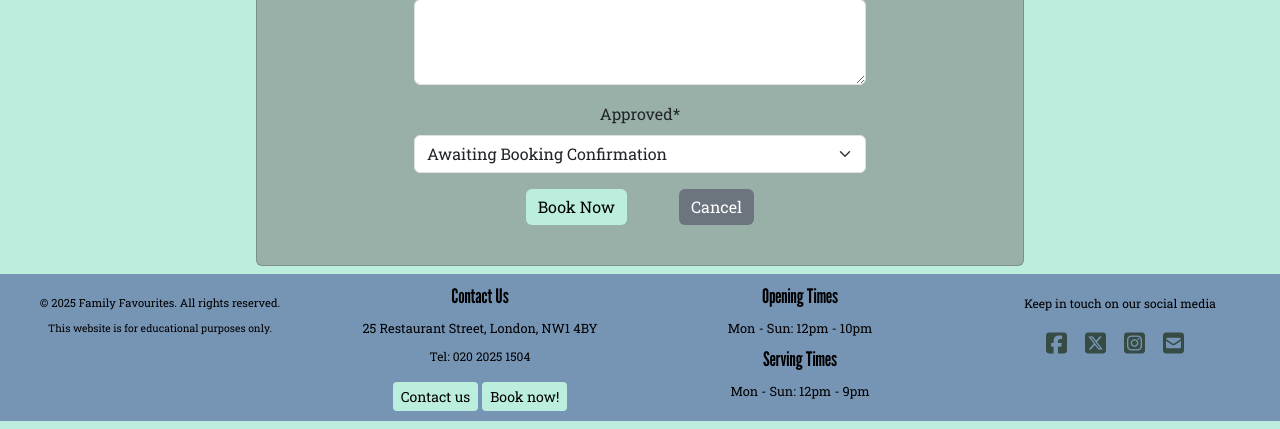
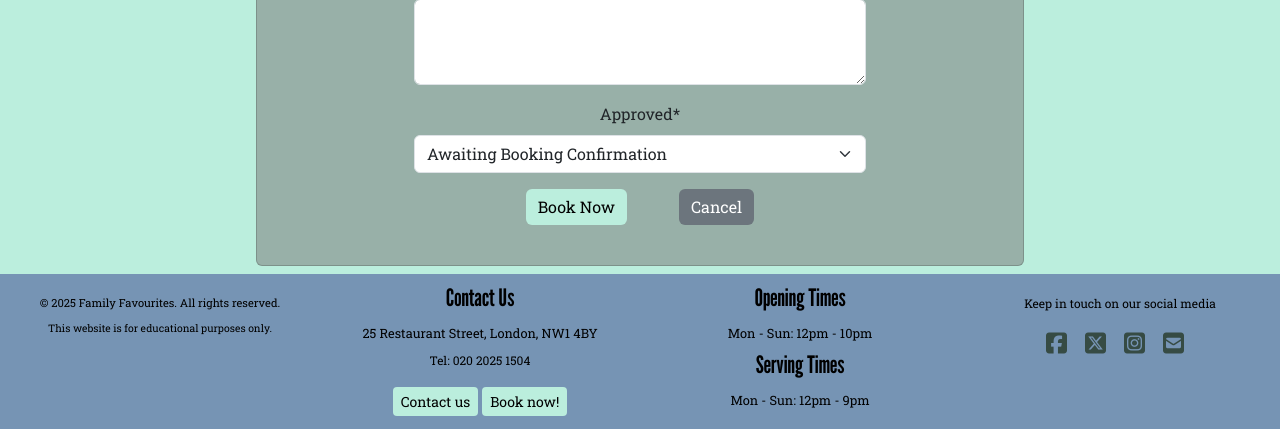
Before and after one commit to Diane-4P/family-favourites, a Django app: page /book_a_table/ in a window 1280 px wide. Shown: the part 1061-1490 px from the top of the page. Run offline with Django 4.2, Linux system fonts and the light colour scheme; the visitor is signed in with stand-in values (Sample User, id 1); data comes from the database, SQL or seed files in the repository; some libraries are stand-ins or nearby versions.

Commit message:
Change h5 to h3 and change font size of h3

```diff
--- a/static/css/styles.css
+++ b/static/css/styles.css
@@ -7,13 +7,17 @@
 }
 
 /* Generic styles */
-h1, h2, h3, h4, h5, h6 {
+h1, h2, h3 {
     font-family: 'League Gothic', sans-serif;
     margin-bottom: 10px;
 }
 
 h2 {
     font-size: 1.5rem;
+}
+
+h3 {
+    font-size: 1.25rem;
 }
 
 body {
@@ -346,6 +350,11 @@ footer {
     .grid-template-kids-menu {
         grid-template-columns: 1fr 1fr 1fr 1fr;
     }
+
+    /* Footer section */
+    h3 {
+        font-size: 1.5rem;
+    }
 }
 
 @media screen and (min-width: 1800px) {
--- a/templates/base.html
+++ b/templates/base.html
@@ -158,7 +158,7 @@
                 </div>
                 <!-- Address -->
                 <div class="contact-us col-12 col-md-6 col-lg-3">
-                    <h5>Contact Us</h5>
+                    <h3>Contact Us</h3>
                     <p class="contact-text contact-address">25 Restaurant Street, London, NW1 4BY</p>
                     <p class="contact-text contact-telephone">Tel: 020 2025 1504</p>
                     <!--
@@ -174,9 +174,9 @@
                 </div>
                 <!-- Opening and Serving Times -->
                 <div class="times col-12 col-md-6 col-lg-3">
-                    <h5>Opening Times</h5>
+                    <h3>Opening Times</h3>
                     <p class="time-text opening-times">Mon - Sun: 12pm - 10pm</p>
-                    <h5>Serving Times</h5>
+                    <h3>Serving Times</h3>
                     <p class="time-text serving-times">Mon - Sun: 12pm - 9pm</p>
                 </div>
                 <!-- Footer Social -->
```
